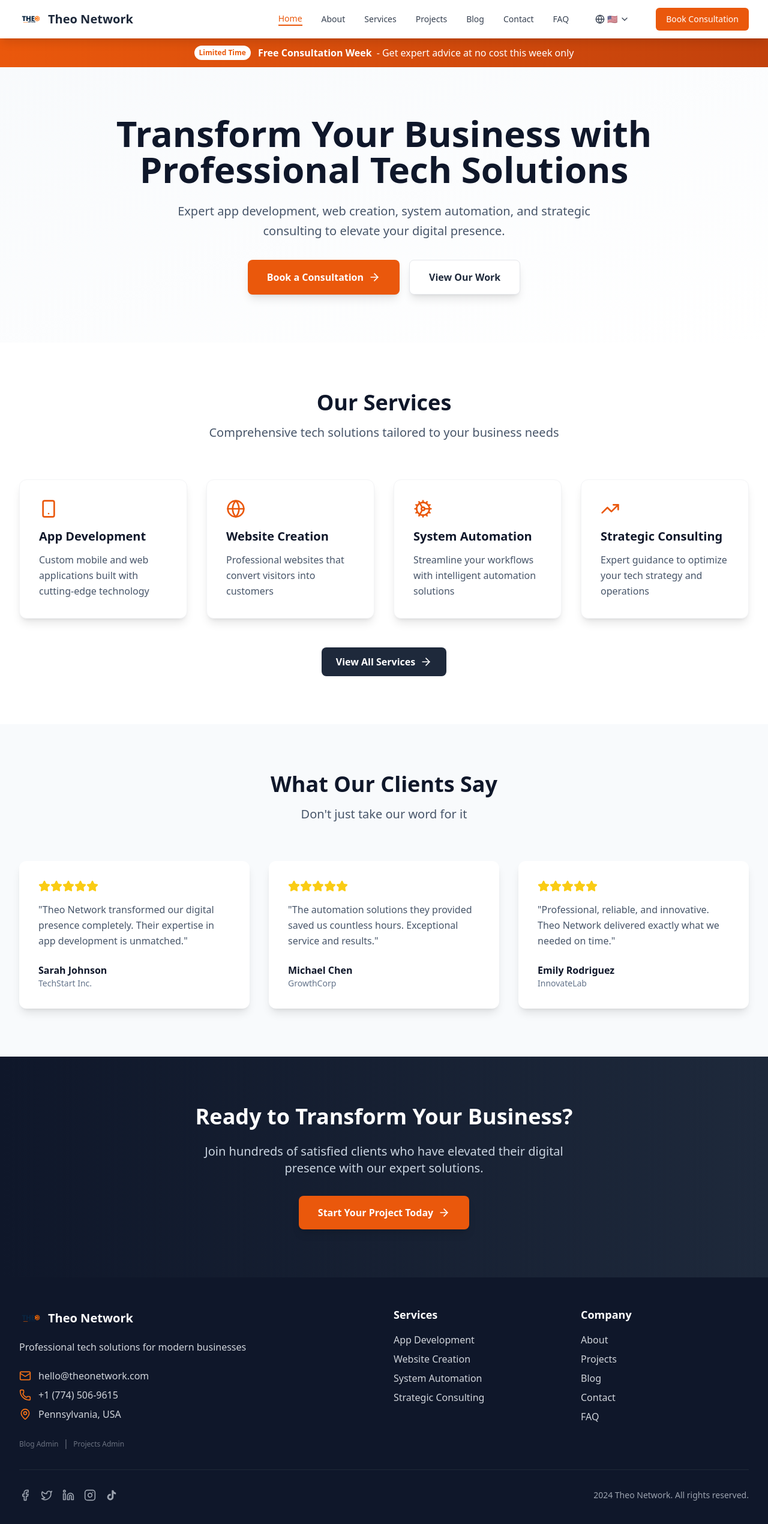
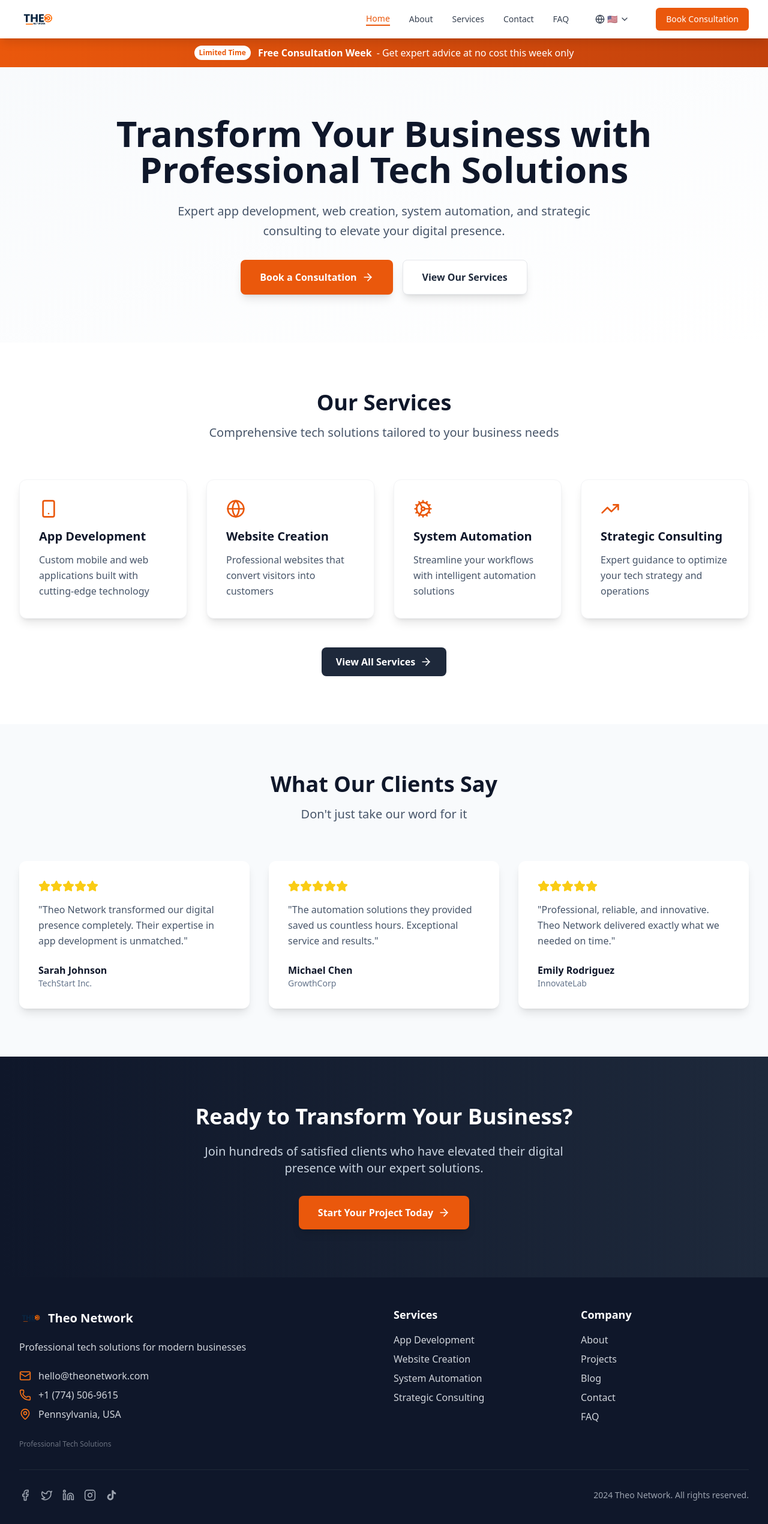
Before and after one commit to Theonetwork1/TheoN, a React (Vite) app: page / in a window 1280 px wide. Shown: the top 2540 px of the page at 60% size. Built offline with nearby package versions, Linux system fonts and the light colour scheme.

Commit message:
Remove Text, Enlarge Logo, and Remove Blog/Projects

```diff
--- a/src/App.tsx
+++ b/src/App.tsx
@@ -24,12 +24,8 @@ function App() {
               <Route path="/" element={<Home />} />
               <Route path="/about" element={<About />} />
               <Route path="/services" element={<Services />} />
-              <Route path="/projects" element={<Projects />} />
-              <Route path="/blog" element={<Blog />} />
               <Route path="/contact" element={<Contact />} />
               <Route path="/faq" element={<FAQ />} />
-              <Route path="/admin/blog" element={<BlogManager />} />
-              <Route path="/admin/projects" element={<ProjectManager />} />
             </Routes>
           </main>
           <Footer />
--- a/src/components/Footer.tsx
+++ b/src/components/Footer.tsx
@@ -40,19 +40,9 @@ const Footer = () => {
             </div>
 
             <div className="mt-6">
-              <a
-                href="/admin/blog"
-                className="text-xs text-gray-500 hover:text-orange-500 transition-colors duration-200"
-              >
-                Blog Admin
-              </a>
-              <span className="text-gray-500 mx-2">|</span>
-              <a
-                href="/admin/projects"
-                className="text-xs text-gray-500 hover:text-orange-500 transition-colors duration-200"
-              >
-                Projects Admin
-              </a>
+              <span className="text-xs text-gray-500">
+                Professional Tech Solutions
+              </span>
             </div>
           </div>
 
--- a/src/components/Navbar.tsx
+++ b/src/components/Navbar.tsx
@@ -13,8 +13,6 @@ const Navbar = () => {
     { path: '/', label: t('nav.home') },
     { path: '/about', label: t('nav.about') },
     { path: '/services', label: t('nav.services') },
-    { path: '/projects', label: t('nav.projects') },
-    { path: '/blog', label: t('nav.blog') },
     { path: '/contact', label: t('nav.contact') },
     { path: '/faq', label: 'FAQ' },
   ];
@@ -30,9 +28,8 @@ const Navbar = () => {
             <img
               src="/TheoNetwork Logo (1).png"
               alt="Theo Network Logo"
-              className="w-10 h-10 object-contain"
+              className="w-16 h-16 object-contain"
             />
-            <span className="text-xl font-bold text-slate-800">Theo Network</span>
           </Link>
 
           {/* Desktop Navigation */}
--- a/src/pages/Home.tsx
+++ b/src/pages/Home.tsx
@@ -84,10 +84,10 @@ const Home = () => {
                 <ArrowRight className="ml-2 w-5 h-5" />
               </a>
               <Link
-                to="/projects"
+                to="/services"
                 className="inline-flex items-center px-8 py-4 bg-white hover:bg-gray-50 text-slate-800 font-semibold rounded-lg shadow-lg border border-gray-200 transition-all duration-300"
               >
-                {t('home.hero.secondary')}
+                View Our Services
               </Link>
             </div>
           </div>
```
